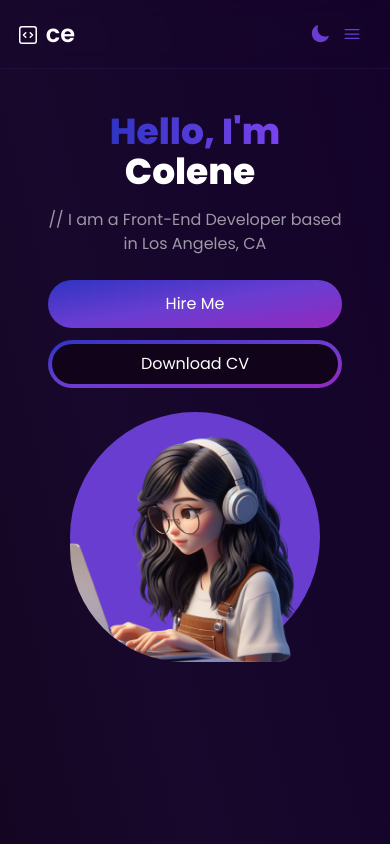
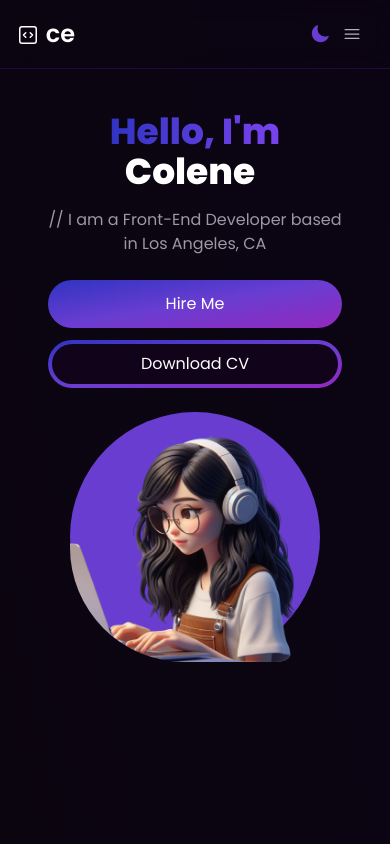
Before and after one commit to encarnac/portfolio, a React (Vite) app: page / in a window 390 px wide. Shown: the top 844 px of the page. Built offline with nearby package versions, Linux system fonts and the light colour scheme.

Commit message:
Darkened base theme background and navbar

```diff
--- a/src/App.jsx
+++ b/src/App.jsx
@@ -40,7 +40,7 @@ export default function App() {
   return (
     <main
       id="hero"
-      className="flex min-h-screen flex-col bg-gradient-to-tr from-[#B0BEDF] via-[#D0C5DD] to-[#E1C6D7] dark:from-[#10031A] dark:via-[#18082C] dark:to-[#14022A]"
+      className="flex min-h-screen flex-col bg-gradient-to-tr from-[#B0BEDF] via-[#D0C5DD] to-[#E1C6D7] dark:from-[#0c0610] dark:to-[#0b0413]"
     >
       <Navbar
         isTopOfPage={isTopOfPage}
--- a/src/components/Navbar.jsx
+++ b/src/components/Navbar.jsx
@@ -25,24 +25,24 @@ const Navbar = ({
   const [navbarOpen, setNavbarOpen] = useState(false);
   const navbarBgColor = isTopOfPage
     ? "border-b dark:border-[#220C3D] border-[#d9dbdf]"
-    : "bg-[#E9EFFD] dark:bg-[#220C3D]";
+    : "bg-[#EFF3FD] dark:bg-[#220C3D]";
 
   return (
     <nav
-      className={`${navbarBgColor} backdrop-blur-md fixed left-0 right-0 top-0 z-10 `}
+      className={`${navbarBgColor} transition duration-500 backdrop-blur-md fixed left-0 right-0 top-0 z-10 `}
     >
       <div className="container mx-auto flex flex-wrap items-center justify-between border-[#d9dbdf] px-4 py-4">
         <a
-          href="#hero"
-          onClick={() => setSelectedPage("hero")}
+          href="/"
           className="text-2xl font-semibold text-stone-600 dark:text-white md:text-4xl"
         >
           <CodeBracketSquareIcon className="inline w-6" /> ce
         </a>
-        <div className="mobile-menu flex flex-row text-stone-500 dark:text-[#6a3dd1] md:hidden">
+
+        <div className="mobile-menu flex flex-row text-stone-500 dark:text-[#b7b0c2] md:hidden">
           <button
             onClick={toggleTheme}
-            className="p-0 transition duration-500 hover:text-[#DC659C] dark:text-[#6a3dd1] dark:hover:text-[#ad8cfa]"
+            className="p-0 transition duration-500 hover:text-[#DC659C] dark:text-[#6a3dd1] dark:hover:text-white"
           >
             {theme === "dark" ? (
               <MoonIconSolid className="h-5 w-5" />
@@ -53,14 +53,14 @@ const Navbar = ({
           {navbarOpen ? (
             <button
               onClick={() => setNavbarOpen(false)}
-              className="flex items-center rounded px-3 py-2 transition duration-500 hover:text-[#DC659C] dark:hover:text-[#AB86FF]"
+              className="flex items-center rounded px-3 py-2 transition duration-500 hover:text-[#DC659C] dark:hover:text-[#6a3dd1]"
             >
               <XMarkIcon className="h-5 w-5" />
             </button>
           ) : (
             <button
               onClick={() => setNavbarOpen(true)}
-              className="flex items-center px-3 py-2 transition duration-500 hover:text-[#DC659C] dark:hover:text-[#AB86FF]"
+              className="flex items-center px-3 py-2 transition duration-500 hover:text-[#DC659C] dark:hover:text-[#6a3dd1]"
             >
               <Bars3Icon className="h-5 w-5" />
             </button>
@@ -80,7 +80,7 @@ const Navbar = ({
             ))}
             <button
               onClick={toggleTheme}
-              className="p-0 text-stone-500 transition duration-500 hover:text-[#DC659C] dark:text-[#6a3dd1] dark:hover:text-[#AB86FF]"
+              className="p-0 text-stone-500 transition duration-500 hover:text-[#DC659C] dark:text-[#6a3dd1] dark:hover:text-white"
             >
               {theme === "dark" ? (
                 <MoonIconSolid className="h-5 w-5" />
```
